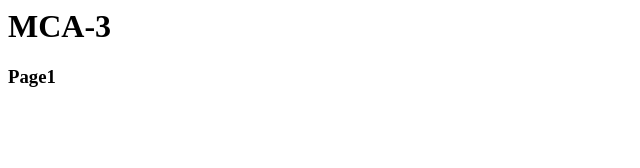
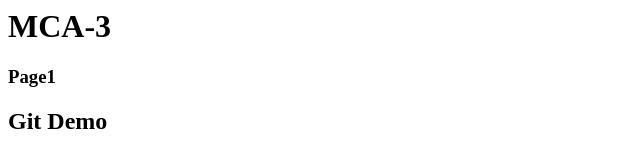
Before and after one commit to NarendraPatel007/DCSMCA3, a plain HTML site: page MCA3_Page1.html in a window 1280 px wide. Shown: the whole page, without its empty margins (0-640 px from the left). Drawn offline with Linux system fonts and the light colour scheme.

Commit message:
commit Page1.html

```diff
--- a/MCA3_Page1.html
+++ b/MCA3_Page1.html
@@ -5,5 +5,7 @@
 		<h1>MCA-3</h1>
 
 		<h3>Page1</h3>
+
+		<h2>Git Demo</h2>
 	</body>
 </html>
```
